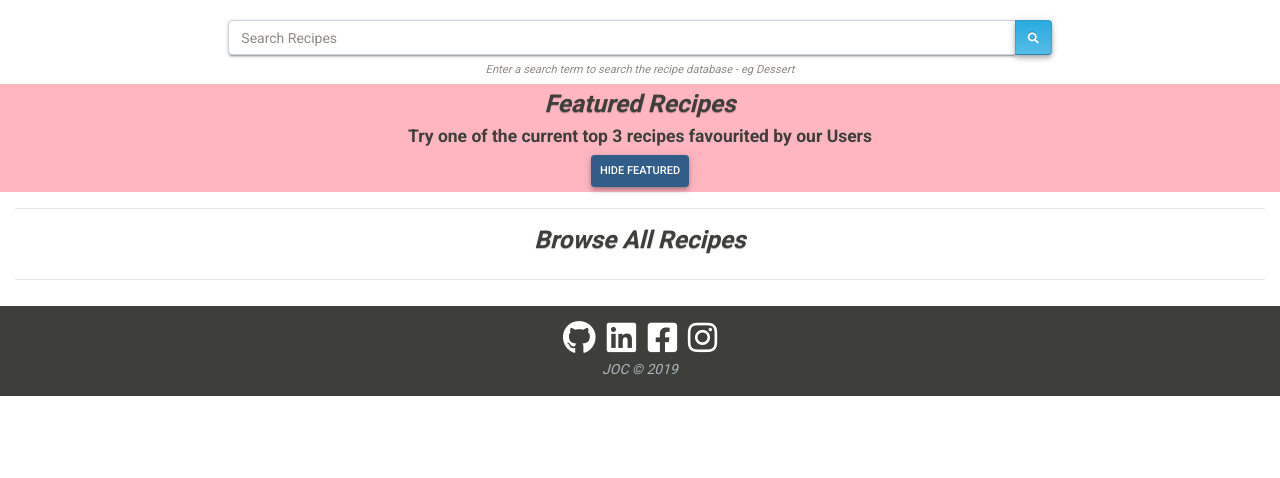
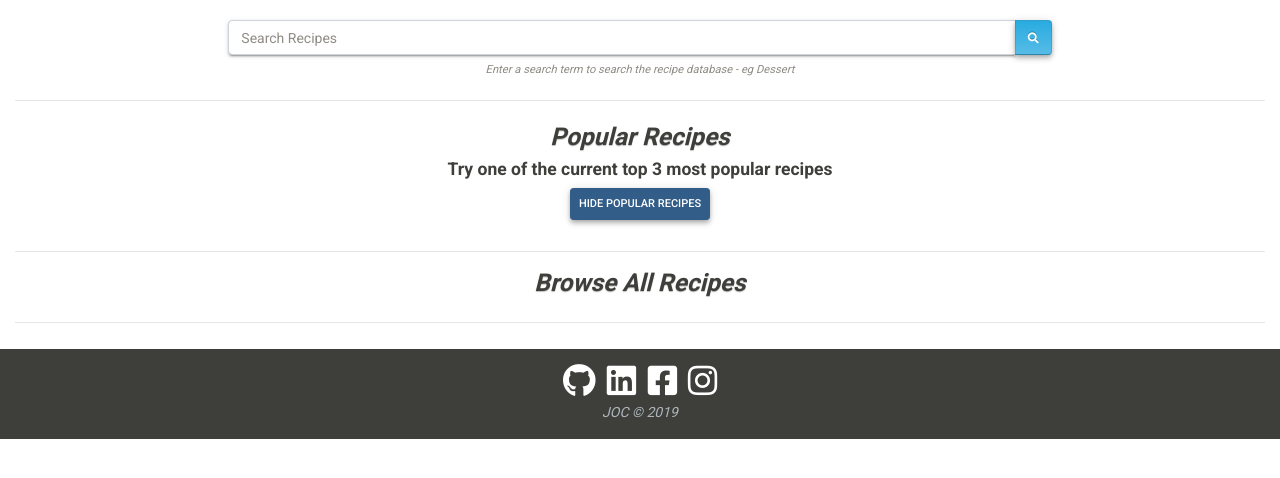
Before and after one commit to johnnycistudent/recipe-app, a Flask app: page /get_recipes in a window 1280 px wide. Shown: the part 71-549 px from the top of the page. Run offline with Flask 2, Linux system fonts and the light colour scheme; data that the repository does not hold is empty; some libraries are stand-ins or nearby versions.

Commit message:
style changes to popular section, recipe cards and admin page

```diff
--- a/static/css/style.css
+++ b/static/css/style.css
@@ -361,21 +361,21 @@ h6 {
 }
 
 
-/* -- Featured section -- */
+/* -- Most Popular section -- */
 
-.featured {
-    background-color: #ffb6c1;
+.popular {
+
 }
 
-.featured-header {
+.popular-header {
     margin-top: 5px;
     margin-bottom: 5px;
 }
 
-.toggle-featured {
+.toggle-popular {
     cursor: pointer;
+    margin-bottom: 10px;
 }
-
 
 /* -- Recipe Card Display -- */
 
--- a/static/js/main.js
+++ b/static/js/main.js
@@ -1,9 +1,9 @@
 $(document).ready(function() {
 	flashed_messages();
 
-	$(".toggle-featured").click(function(){
-    	$(".featured-card").toggle(300);
-    	$(this).val( $(this).val() == "Hide Featured" ? "Show Featured" : "Hide Featured" );
+	$(".toggle-popular").click(function(){
+    	$(".popular-card").toggle(300);
+    	$(this).val( $(this).val() == "Hide Popular Recipes" ? "Show Popular Recipes" : "Hide Popular Recipes" );
 	});
 
 
--- a/templates/admin.html
+++ b/templates/admin.html
@@ -12,6 +12,7 @@
                 </a>
             </div>
             <div id="collapseOne" class="card-body collapse" data-parent="#accordion">
+                <p><em>User Count - {{ users.count() }}</em></p>
                 <table class="table table-hover">
                     <thead>
                         <tr>
@@ -39,6 +40,7 @@
                 </a>
             </div>
             <div id="collapseTwo" class="card-body collapse" data-parent="#accordion">
+                <p><em>Recipe Count - {{ recipes.count() }}</em></p>
                 <table class="table table-hover">
                     <thead>
                         <tr>
@@ -65,7 +67,8 @@
                   <b>Deleted Recipes Report</b>
                 </a>
             </div>
-            <div id="collapseThree" class="collapse" data-parent="#accordion">
+            <div id="collapseThree" class="card-body collapse" data-parent="#accordion">
+                <p><em>Deleted Recipe Count - {{ deleted.count() }}</em></p>
                 <table class="table table-hover">
                     <thead>
                         <tr>
--- a/templates/my_favourites.html
+++ b/templates/my_favourites.html
@@ -20,7 +20,7 @@
 
     <div class="row">
         {% for favourite in user.favourite_recipes %}
-        <div class="col-sm-12 col-md-6 col-lg-4">
+        <div class="col-sm-12 col-md-6 col-lg-4 mx-auto">
             <div class="card text-center">
                 <div class="card-body text-center">
                     <a href="{{ url_for('recipe_display', recipe_id=favourite._id) }}"><img src="{{favourite.photo_url}}" class="card-img-top" alt="{{ favourite.recipe_name }}"></a>
--- a/templates/profile.html
+++ b/templates/profile.html
@@ -16,15 +16,17 @@
         </div>
     </div>
 
+    <hr>
+
     {% endfor %}
 
-    <hr>
+
 
     <div class="row">
     {% for recipe in users_recipes %}
 
 
-    <div class="col-sm-12 col-md-6 col-lg-4">
+    <div class="col-sm-12 col-md-6 col-lg-4 mx-auto">
             <div class="card text-center">
                 <div class="card-body text-center">
                     <a href="{{url_for('recipe_display', recipe_id=recipe._id)}}">
--- a/templates/showall.html
+++ b/templates/showall.html
@@ -18,21 +18,22 @@
 
     <!-- /SEARCH BOX -->
 
-    <!-- FEATURED SECTION -->
+    <hr>
 
-    <!--If statement hides the "Featured" recipes when the user navigates to a page other than the first page of the Show all section -->
-    <div {% if current_page|int == 1 %} class="row featured" {% else %} class="d-none" {% endif %}>
+    <!-- MOST POPULAR SECTION -->
 
-        <div class="featured-header col-12 text-center">
-            <h3><em>Featured Recipes</em></h3>
+    <!--If statement hides the "Most Popular" recipes when the user navigates to a page other than the first page of the Show all section -->
+    <div {% if current_page|int == 1 %} class="row popular" {% else %} class="d-none" {% endif %}>
+        <div class="popular-header col-12 text-center">
+            <h3><em>Popular Recipes</em></h3>
 
-            <h5>Try one of the current top 3 recipes favourited by our Users</h5>
-            <input type="button" class="btn btn-primary btn-sm toggle-featured" value="Hide Featured">
+            <h5>Try one of the current top 3 most popular recipes</h5>
+            <input type="button" class="btn btn-primary btn-sm toggle-popular" value="Hide Popular Recipes">
         </div>
 
-    {% for favourite in recommended%}
+        {% for favourite in recommended%}
 
-        <div class="col-sm-12 col-md-6 col-lg-4 featured-card">
+        <div class="col-sm-12 col-md-6 col-lg-4 mx-auto popular-card">
             <div class="card text-center">
                 <div class="card-body text-center">
                     <a href="{{url_for('recipe_display', recipe_id=favourite._id.link)}}">
@@ -72,7 +73,7 @@
     {% endfor %}
     </div>
 
-    <!-- /FEATURED SECTION -->
+    <!-- /MOST POPULAR SECTION -->
 
 
     <hr>
@@ -82,7 +83,7 @@
     <div class="row">
 
         {% for recipe in recipes %}
-        <div class="col-sm-12 col-md-6 col-lg-4">
+        <div class="col-sm-12 col-md-6 col-lg-4 mx-auto">
 
             <div class="card text-center">
                 <div class="card-body text-center">
```
Also changed, not shown: templates/search.html (+7 -7 lines).
